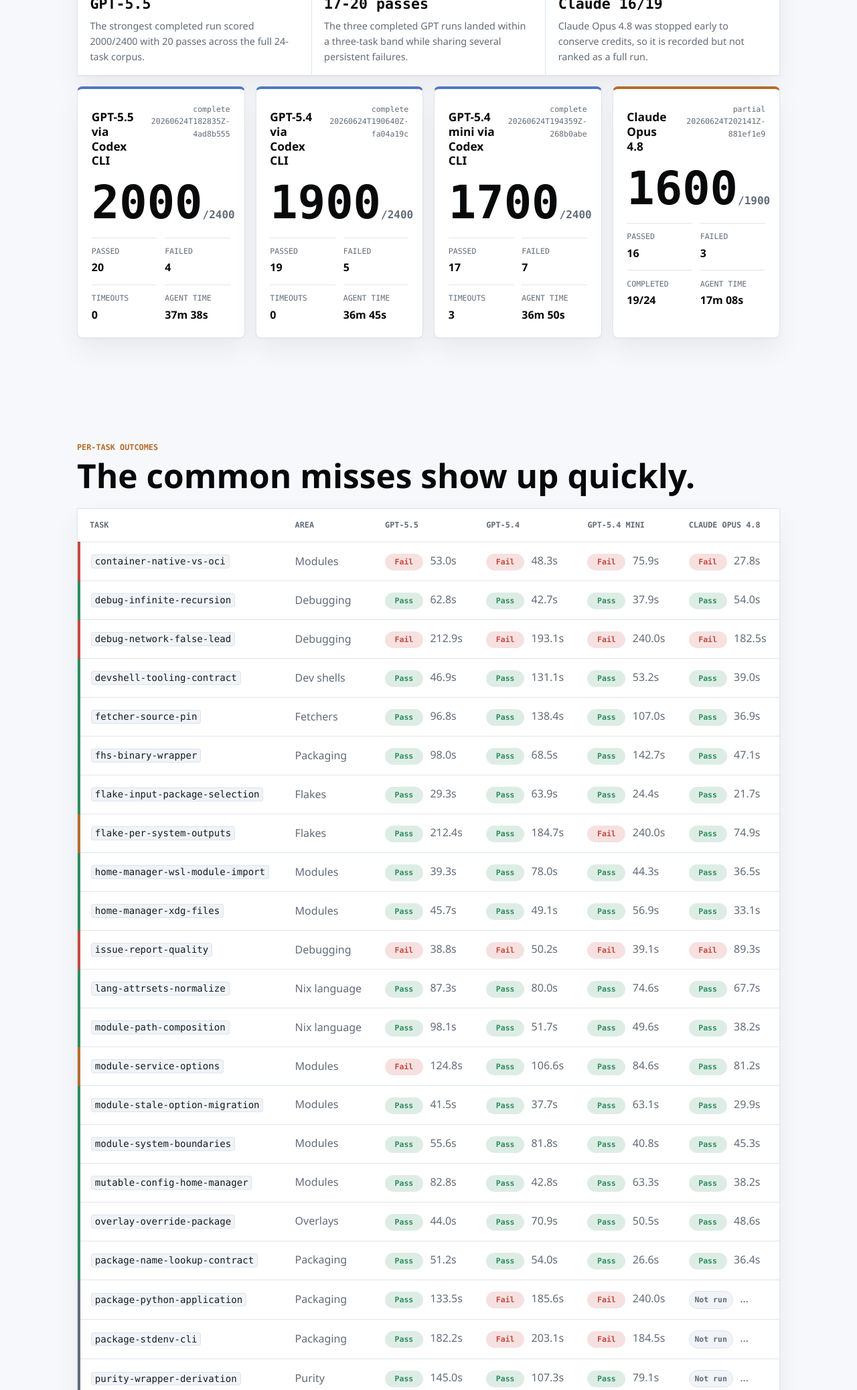
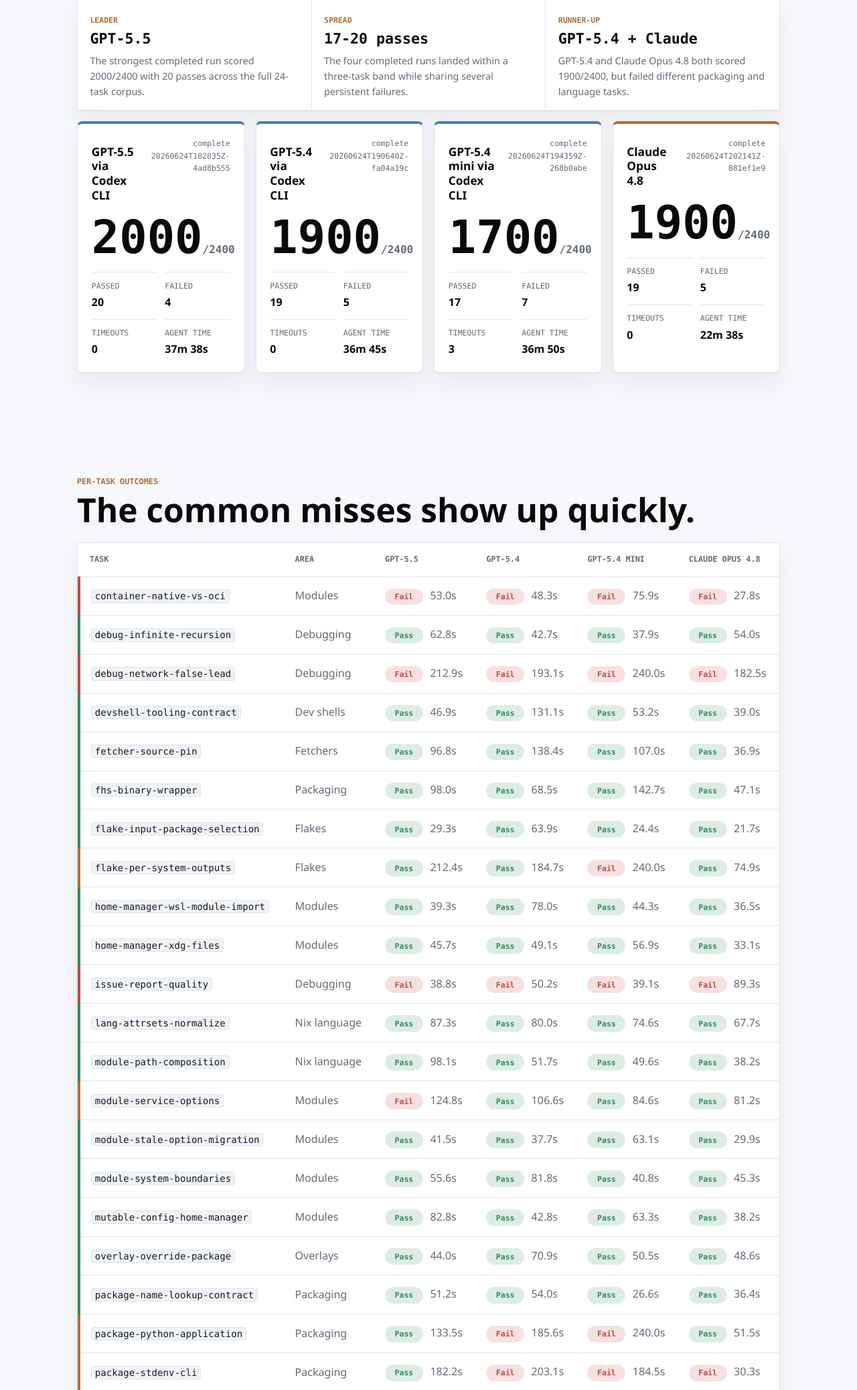
Before and after one commit to maximilianpw/nixbench, an Astro site in the folder site/: page /results in a window 1280 px wide. Shown: the part 724-2800 px from the top of the page at 67% size. Built offline with nearby package versions, Linux system fonts and the light colour scheme; Astro itself is replaced by a stand-in of ours.

Commit message:
Record completed Claude Opus 4.8 benchmark run

```diff
--- a/site/src/components/charts/TimingChart.tsx
+++ b/site/src/components/charts/TimingChart.tsx
@@ -65,7 +65,7 @@
         {payload.map((entry) => (
           <div key={entry.name}>
             <dt>{entry.name}</dt>
-            <dd>{entry.value == null ? "not run" : `${entry.value.toFixed(1)}s`}</dd>
+            <dd>{entry.value == null ? "--" : `${entry.value.toFixed(1)}s`}</dd>
           </div>
         ))}
       </dl>
--- a/site/src/components/sections/ResultsSections.tsx
+++ b/site/src/components/sections/ResultsSections.tsx
@@ -18,10 +18,10 @@
       <div className="detail-hero-inner">
         <div>
           <p className="eyebrow">Model comparison · June 24, 2026</p>
-          <h1>GPT model runs on the full 24-task NixBench corpus.</h1>
+          <h1>GPT and Claude model runs on the full 24-task NixBench corpus.</h1>
           <p>
-            GPT-5.5, GPT-5.4, and GPT-5.4 mini completed the full corpus. Claude Opus 4.8 is recorded as a partial
-            run because it was stopped early to conserve credits.
+            GPT-5.5, GPT-5.4, GPT-5.4 mini, and Claude Opus 4.8 all completed the same copied-worktree benchmark
+            contract with a 240 second per-task agent timeout.
           </p>
         </div>
         <dl className="result-stats" aria-label="Baseline summary">
@@ -91,14 +91,6 @@
 }
 
 function StatusBadge({ status }: { status: TaskStatus }) {
-  if (status === "not-run") {
-    return (
-      <Badge variant="muted" className="status not-run">
-        Not run
-      </Badge>
-    );
-  }
-
   return (
     <Badge variant={status} className={`status ${status}`}>
       {status === "pass" ? "Pass" : "Fail"}
@@ -107,9 +99,6 @@
 }
 
 function taskOutcomeClass(cells: TaskRunCell[]) {
-  if (cells.some((cell) => cell.status === "not-run")) {
-    return "outcome-partial";
-  }
   if (cells.every((cell) => cell.status === "pass")) {
     return "outcome-mutual-pass";
   }
--- a/site/src/data/benchmark.ts
+++ b/site/src/data/benchmark.ts
@@ -1,6 +1,6 @@
 export type AgentKind = "codex" | "claude";
-export type RunStatus = "complete" | "partial";
-export type TaskStatus = "pass" | "fail" | "not-run";
+export type RunStatus = "complete";
+export type TaskStatus = "pass" | "fail";
 export type ModelKey = "gpt55" | "gpt54" | "gpt54Mini" | "claudeOpus48";
 
 export type LeaderboardRun = {
@@ -51,7 +51,7 @@
   ["tasks", "24"],
   ["areas", "9"],
   ["evaluators", "24"],
-  ["scored runs", "3 + 1 partial"],
+  ["scored runs", "4"],
 ] as const;
 
 export const leaderboardRuns: LeaderboardRun[] = [
@@ -108,22 +108,21 @@
     status: "complete",
   },
   {
-    id: "claude-opus-48-partial",
+    id: "claude-opus-48",
     agent: "Claude Opus 4.8",
     kind: "claude",
-    corpus: "24-task corpus (partial)",
+    corpus: "24-task corpus",
     runId: "20260624T202141Z-881ef1e9",
     marker: "O",
-    passRate: 84,
-    score: 1600,
-    maxScore: 1900,
-    agentTimeSeconds: 1028.41,
-    agentTimeLabel: "17m 08s",
-    failed: 3,
-    completedTasks: 19,
+    passRate: 79,
+    score: 1900,
+    maxScore: 2400,
+    agentTimeSeconds: 1357.658,
+    agentTimeLabel: "22m 38s",
+    failed: 5,
+    completedTasks: 24,
     totalTasks: 24,
-    status: "partial",
-    ranked: false,
+    status: "complete",
   },
 ];
 
@@ -205,8 +204,8 @@
 export const resultStats = [
   ["Top full score", "2000"],
   ["Best full pass", "20/24"],
-  ["Full runs", "3"],
-  ["Claude partial", "16/19"],
+  ["Full runs", "4"],
+  ["Runner-up score", "1900"],
 ] as const;
 
 export const verdicts = [
@@ -218,12 +217,12 @@
   {
     label: "Spread",
     value: "17-20 passes",
-    description: "The three completed GPT runs landed within a three-task band while sharing several persistent failures.",
+    description: "The four completed runs landed within a three-task band while sharing several persistent failures.",
   },
   {
-    label: "Partial",
-    value: "Claude 16/19",
-    description: "Claude Opus 4.8 was stopped early to conserve credits, so it is recorded but not ranked as a full run.",
+    label: "Runner-up",
+    value: "GPT-5.4 + Claude",
+    description: "GPT-5.4 and Claude Opus 4.8 both scored 1900/2400, but failed different packaging and language tasks.",
   },
 ];
 
@@ -274,14 +273,14 @@
     kind: "claude" as const,
     agent: "Claude Opus 4.8",
     runId: "20260624T202141Z-881ef1e9",
-    score: "1600",
-    maxScore: "1900",
-    status: "partial",
+    score: "1900",
+    maxScore: "2400",
+    status: "complete",
     metrics: [
-      ["Passed", "16"],
-      ["Failed", "3"],
-      ["Completed", "19/24"],
-      ["Agent time", "17m 08s"],
+      ["Passed", "19"],
+      ["Failed", "5"],
+      ["Timeouts", "0"],
+      ["Agent time", "22m 38s"],
     ],
   },
 ];
@@ -484,7 +483,7 @@
       gpt55: { status: "pass", seconds: 133.51 },
       gpt54: { status: "fail", seconds: 185.563 },
       gpt54Mini: { status: "fail", seconds: 240.009 },
-      claudeOpus48: { status: "not-run" },
+      claudeOpus48: { status: "pass", seconds: 51.509 },
     },
   },
   {
@@ -494,7 +493,7 @@
       gpt55: { status: "pass", seconds: 182.157 },
       gpt54: { status: "fail", seconds: 203.113 },
       gpt54Mini: { status: "fail", seconds: 184.5 },
-      claudeOpus48: { status: "not-run" },
+      claudeOpus48: { status: "fail", seconds: 30.315 },
     },
   },
   {
@@ -504,7 +503,7 @@
       gpt55: { status: "pass", seconds: 145.04 },
       gpt54: { status: "pass", seconds: 107.322 },
       gpt54Mini: { status: "pass", seconds: 79.14 },
-      claudeOpus48: { status: "not-run" },
+      claudeOpus48: { status: "pass", seconds: 100.403 },
     },
   },
   {
@@ -514,7 +513,7 @@
       gpt55: { status: "pass", seconds: 44.377 },
       gpt54: { status: "pass", seconds: 52.841 },
       gpt54Mini: { status: "pass", seconds: 68.93 },
-      claudeOpus48: { status: "not-run" },
+      claudeOpus48: { status: "pass", seconds: 35.43 },
     },
   },
   {
@@ -524,7 +523,7 @@
       gpt55: { status: "pass", seconds: 231.92 },
       gpt54: { status: "pass", seconds: 83.086 },
       gpt54Mini: { status: "fail", seconds: 122.819 },
-      claudeOpus48: { status: "not-run" },
+      claudeOpus48: { status: "fail", seconds: 111.591 },
     },
   },
 ];
@@ -546,9 +545,9 @@
     description: "GPT-5.5 solved the Python application and stdenv CLI tasks that both GPT-5.4 variants missed.",
   },
   {
-    kicker: "partial",
-    title: "Claude stopped before the tail",
-    description: "Claude Opus 4.8 completed 19 tasks before the run was interrupted to conserve credits.",
+    kicker: "language",
+    title: "String escaping split the runners",
+    description: "GPT-5.5 and GPT-5.4 passed string escaping, while GPT-5.4 mini and Claude Opus 4.8 failed it.",
   },
 ];
 
--- a/site/src/pages/results.astro
+++ b/site/src/pages/results.astro
@@ -11,7 +11,7 @@
 
 <SiteLayout
   title="NixBench Results | GPT Model Comparison"
-  description="NixBench results for GPT-5.5, GPT-5.4, GPT-5.4 mini, and a partial Claude Opus 4.8 run on the 24-task corpus."
+  description="NixBench results for GPT-5.5, GPT-5.4, GPT-5.4 mini, and Claude Opus 4.8 on the 24-task corpus."
   activePage="results"
   canonicalPath="/results.html"
   footer={{
@@ -28,7 +28,7 @@
       <div class="section-heading">
         <div>
           <p class="eyebrow">Agent duration</p>
-          <h2 id="timing-heading">Full GPT runs took about 37 minutes each.</h2>
+          <h2 id="timing-heading">Claude completed the corpus fastest.</h2>
         </div>
       </div>
       <TimingChart client:visible />
--- a/site/src/styles/global.css
+++ b/site/src/styles/global.css
@@ -831,7 +831,7 @@
   --point-color: var(--codex);
 }
 
-.claude-opus-48-partial {
+.claude-opus-48 {
   --point-color: var(--claude);
 }
 
@@ -927,7 +927,7 @@
   font-weight: 800;
 }
 
-.partial-note {
+.task-count-note {
   display: block;
   margin-top: 0.2rem;
   color: var(--muted);
@@ -1330,10 +1330,6 @@
   border-left-color: var(--amber);
 }
 
-.result-table .outcome-partial td:first-child {
-  border-left-color: var(--muted);
-}
-
 .status {
   display: inline-flex;
   min-width: 3.55rem;
@@ -1388,11 +1384,6 @@
 .status.fail {
   background: color-mix(in srgb, var(--fail) 16%, transparent);
   color: var(--fail);
-}
-
-.status.not-run {
-  background: var(--panel-muted);
-  color: var(--muted);
 }
 
 .timing-chart {
```
Also changed, not shown: docs/runs/2026-06-24-model-comparison.md (+12 -12 lines), site/src/components/charts/LeaderboardPanel.tsx (+6 -9 lines).
